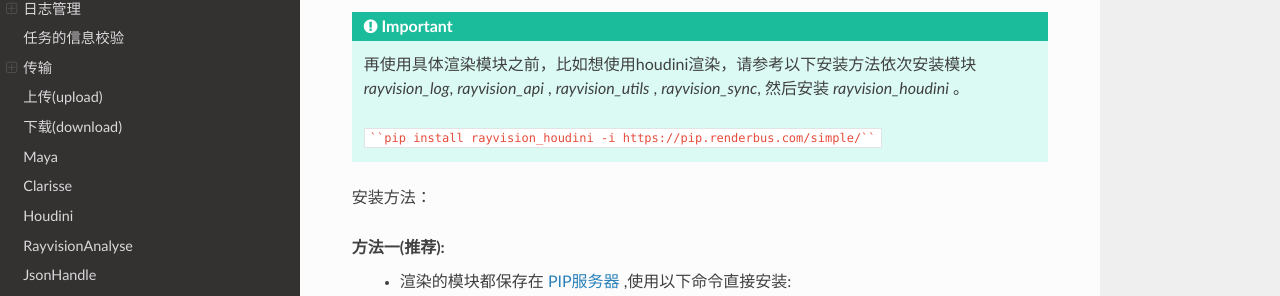
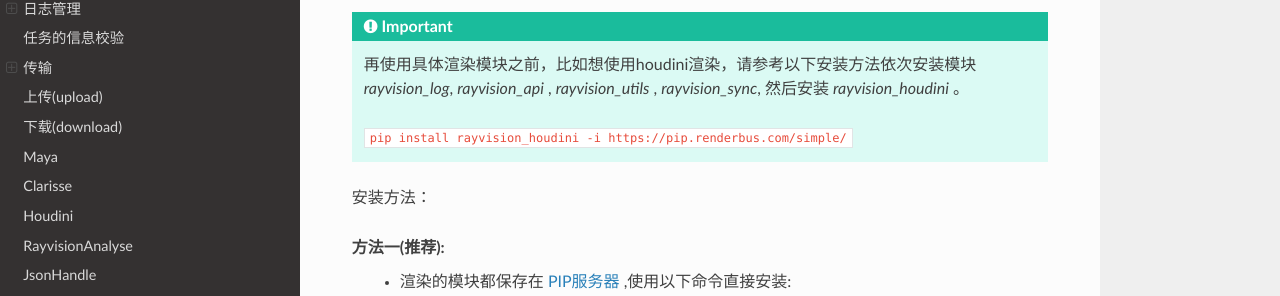
Before and after one commit to renderbus/docs_sdk, a Sphinx documentation site: the page built from docs/render/installation_guide.rst, in a window 1280 px wide and 900 px high. Shown: the part 257-553 px from the top of the window. Built offline with Sphinx 7.4.7 and the Read the Docs theme 2.0.0, drawn with Linux system fonts in a browser that asks for light colours.

Commit message:
modify installation_guide.rst

`````diff
--- a/docs/render/installation_guide.rst
+++ b/docs/render/installation_guide.rst
@@ -9,7 +9,7 @@
    `rayvision_log`, `rayvision_api` , `rayvision_utils` , `rayvision_sync`,
    然后安装 `rayvision_houdini` 。
 
-   ````pip install rayvision_houdini -i https://pip.renderbus.com/simple/````
+   ``pip install rayvision_houdini -i https://pip.renderbus.com/simple/``
 
 
 安装方法：
`````
